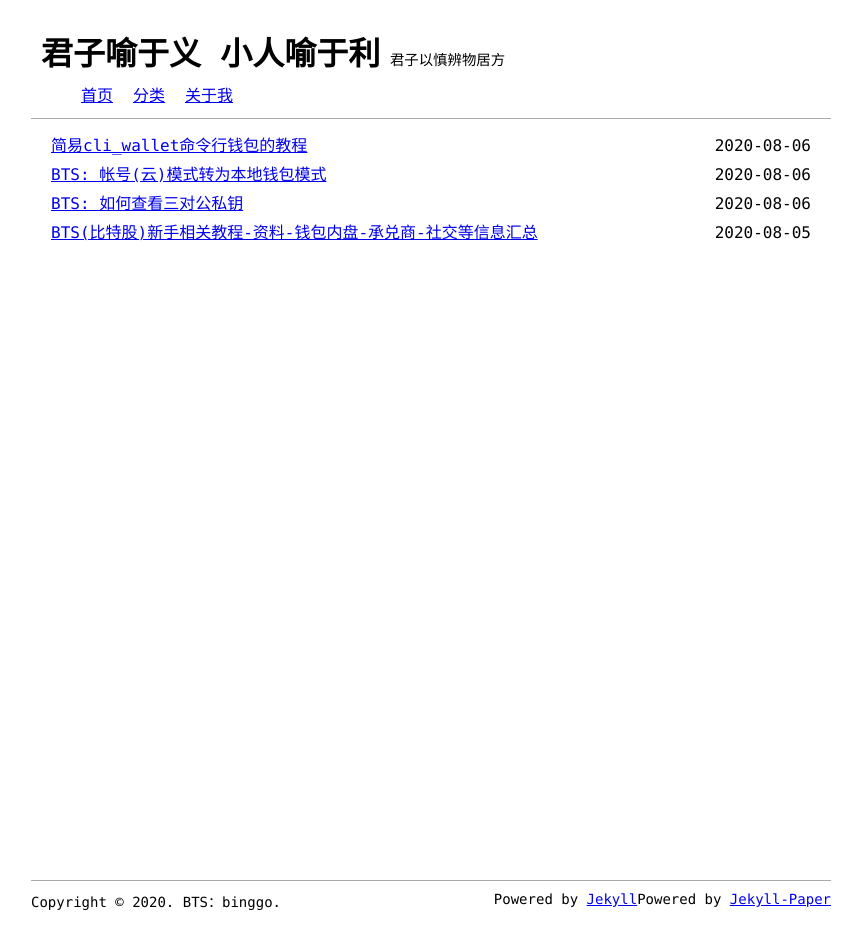
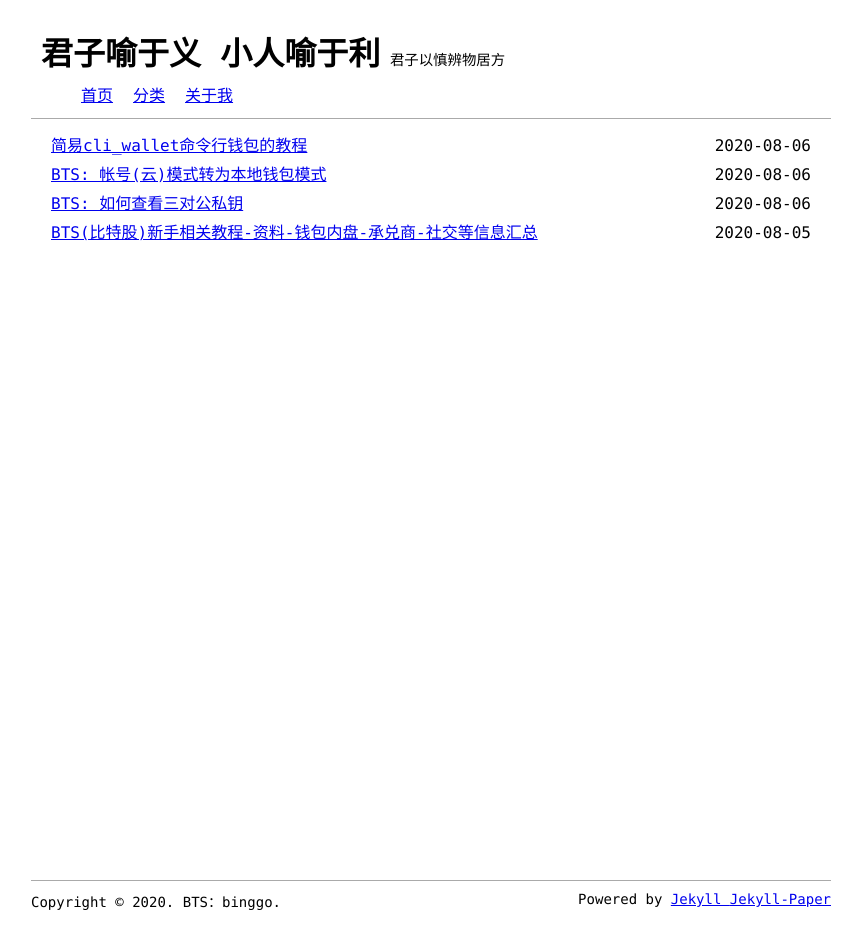
Before and after one commit to shulthz/shulthz.github.io, a Jekyll site: the page built from index.html, in a window 1280 px wide. Shown: the whole page, without its empty margins (209-1071 px from the left). Built offline with Jekyll 4.4.1, drawn with Linux system fonts in a browser that asks for light colours; the list of posts is cut into pages by our own code.

Commit message:
Update footer.html

```diff
--- a/_includes/footer.html
+++ b/_includes/footer.html
@@ -1,5 +1,4 @@
 <div class="footer-copyright">
-  <span class="footer-copyright-text float-right">Powered by <a href="https://github.com/ghosind/Jekyll-Paper">Jekyll-Paper</a></span>
   <span class="footer-copyright-text float-left">Copyright &copy; {{ site.time | date: '%Y' }}. {{ site.domain }}.</span>
-  <span class="footer-copyright-text float-right">Powered by <a href="https://jekyllrb.com/">Jekyll</a></span>
+  <span class="footer-copyright-text float-right">Powered by <a href="https://jekyllrb.com/">Jekyll <a href="https://github.com/ghosind/Jekyll-Paper">Jekyll-Paper</a></span>
 </div>
```
